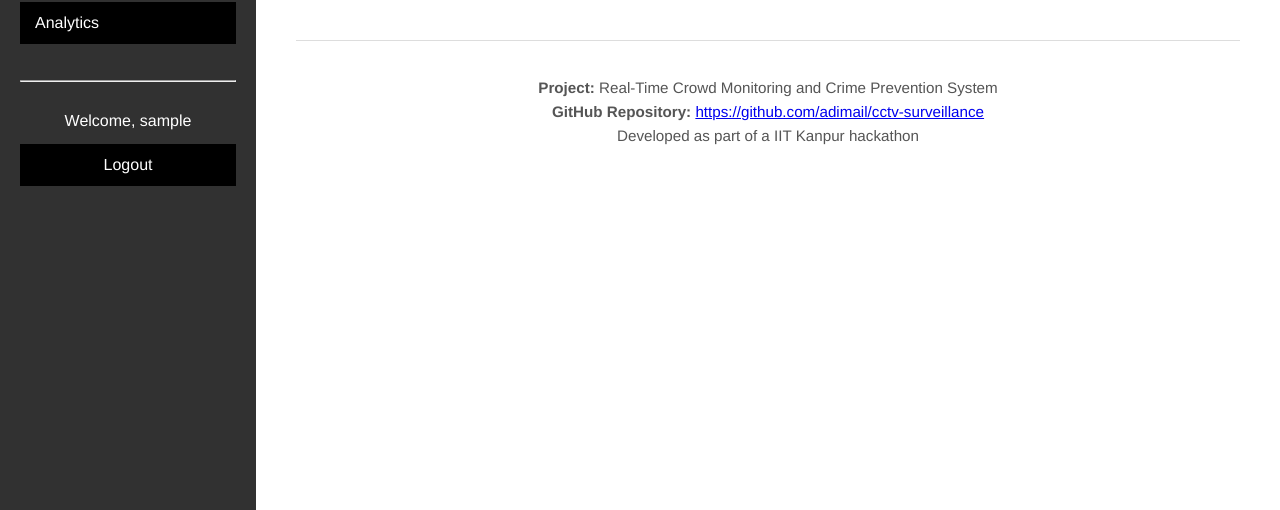
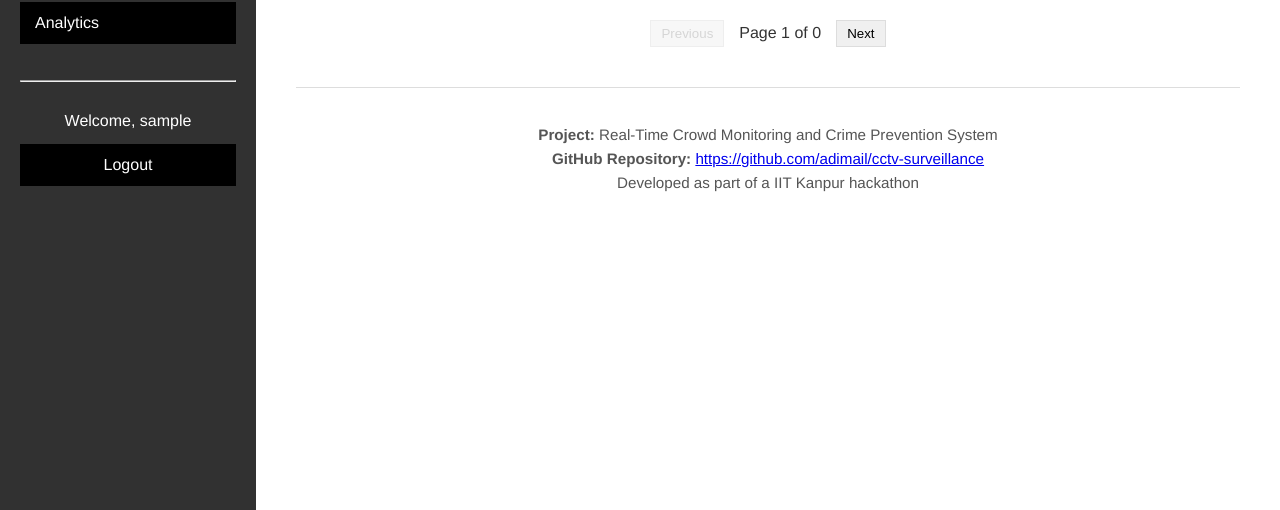
Before and after one commit to adimail/cctv-surveillance, a Flask app: page /history/ in a window 1280 px wide. Shown: the part 290-800 px from the top of the page. Run offline with Flask 3, Linux system fonts and the light colour scheme; the visitor is signed in with stand-in values (Sample User, id 1); data that the repository does not hold is empty.

Commit message:
feat: pagination on /history

```diff
--- a/app/templates/history.html
+++ b/app/templates/history.html
@@ -1,24 +1,45 @@
-{% extends "base.html" %} {% block title %}History - Neural Nexus Dashboard{%
-endblock %} {% block head %} {{ super() }}
-<link
-  rel="stylesheet"
-  href="{{ url_for('static', filename='css/history.css') }}"
-/>
-{% endblock %} {% block content %}
+{% extends "base.html" %}
+
+{% block title %}History - Neural Nexus Dashboard{% endblock %}
+
+{% block head %}
+{{ super() }}
+<link rel="stylesheet" href="{{ url_for('static', filename='css/history.css') }}" />
+<style>
+    .pagination {
+        display: flex;
+        justify-content: center;
+        align-items: center;
+        margin-top: 20px;
+    }
+    .pagination button {
+        margin: 0 5px;
+        padding: 5px 10px;
+        background-color: #f0f0f0;
+        border: 1px solid #ddd;
+        cursor: pointer;
+    }
+    .pagination button:disabled {
+        opacity: 0.5;
+        cursor: not-allowed;
+    }
+    .pagination .page-info {
+        margin: 0 10px;
+    }
+</style>
+{% endblock %}
+
+{% block content %}
 <h1>History</h1>
 <p>
-  This is the history page. Here you can review past anomalies and view system
-  logs.
+    This is the history page. Here you can review past anomalies and view system logs.
 </p>
 
 {% if current_user.role == 'admin' %}
 <p>
-  <a
-    class="button"
-    style="max-width: fit-content"
-    href="{{ url_for('history.add') }}"
-    >Add New Anomaly</a
-  >
+    <a class="button" style="max-width: fit-content" href="{{ url_for('history.add') }}">
+        Add New Anomaly
+    </a>
 </p>
 {% endif %}
 
@@ -28,25 +49,36 @@ endblock %} {% block head %} {{ super() }}
 </div>
 
 <div id="anomaly-history" class="history-table"></div>
+<div id="anomaly-pagination" class="pagination"></div>
+
 <div id="alarm-history" class="history-table" style="display: none"></div>
-{% endblock %} {% block scripts %}
+<div id="alarm-pagination" class="pagination" style="display: none"></div>
+{% endblock %}
+
+{% block scripts %}
 <script>
 var anomalies = {{ anomalies | tojson }};
 var alarmHistory = {{ alarm_history | tojson }};
 
-  function createTable(data, columns) {
+function createPaginatedTable(data, columns, containerId, paginationId, itemsPerPage = 50) {
+    const container = document.getElementById(containerId);
+    const paginationContainer = document.getElementById(paginationId);
+    let currentPage = 1;
+
+    function renderTable(pageData) {
+        container.innerHTML = '';
+
         var table = document.createElement("table");
         table.className = "history-table-content";
         table.style.borderCollapse = "collapse";
         table.style.width = "100%";
 
+        // Create header
         var thead = document.createElement("thead");
         var headerRow = document.createElement("tr");
-
         var th = document.createElement("th");
         th.innerText = "#";
         headerRow.appendChild(th);
-
         columns.forEach(function(col) {
             var th = document.createElement("th");
             th.innerText = col.header;
@@ -56,10 +88,10 @@ endblock %} {% block head %} {{ super() }}
         table.appendChild(thead);
 
         var tbody = document.createElement("tbody");
-    data.forEach(function(item, index) {
+        pageData.forEach(function(item, index) {
             var row = document.createElement("tr");
             var serialCell = document.createElement("td");
-      serialCell.innerText = index + 1;
+            serialCell.innerText = ((currentPage - 1) * itemsPerPage) + index + 1;
             row.appendChild(serialCell);
 
             columns.forEach(function(col) {
@@ -70,7 +102,59 @@ endblock %} {% block head %} {{ super() }}
             tbody.appendChild(row);
         });
         table.appendChild(tbody);
-    return table;
+        container.appendChild(table);
+    }
+
+    function renderPagination() {
+        paginationContainer.innerHTML = '';
+        const totalPages = Math.ceil(data.length / itemsPerPage);
+
+        const prevButton = document.createElement('button');
+        prevButton.innerText = 'Previous';
+        prevButton.disabled = currentPage === 1;
+        prevButton.addEventListener('click', () => {
+            if (currentPage > 1) {
+                currentPage--;
+                updateView();
+            }
+        });
+        paginationContainer.appendChild(prevButton);
+
+        const pageInfo = document.createElement('span');
+        pageInfo.className = 'page-info';
+        pageInfo.innerText = `Page ${currentPage} of ${totalPages}`;
+        paginationContainer.appendChild(pageInfo);
+
+        const nextButton = document.createElement('button');
+        nextButton.innerText = 'Next';
+        nextButton.disabled = currentPage === totalPages;
+        nextButton.addEventListener('click', () => {
+            if (currentPage < totalPages) {
+                currentPage++;
+                updateView();
+            }
+        });
+        paginationContainer.appendChild(nextButton);
+    }
+
+    function updateView() {
+        const startIndex = (currentPage - 1) * itemsPerPage;
+        const endIndex = startIndex + itemsPerPage;
+        const pageData = data.slice(startIndex, endIndex);
+
+        renderTable(pageData);
+        renderPagination();
+    }
+
+    updateView();
+
+    return {
+        updateData: function(newData) {
+            data = newData;
+            currentPage = 1;
+            updateView();
+        }
+    };
 }
 
 var anomalyColumns = [
@@ -97,21 +181,23 @@ endblock %} {% block head %} {{ super() }}
     {header: "Duration", field: "duration"}
 ];
 
-  var anomalyTable = createTable(anomalies, anomalyColumns);
-  document.getElementById("anomaly-history").appendChild(anomalyTable);
-  var alarmTable = createTable(alarmHistory, alarmColumns);
-  document.getElementById("alarm-history").appendChild(alarmTable);
+var anomalyTable = createPaginatedTable(anomalies, anomalyColumns, "anomaly-history", "anomaly-pagination");
+var alarmTable = createPaginatedTable(alarmHistory, alarmColumns, "alarm-history", "alarm-pagination");
 
 document.getElementById("anomalyTab").addEventListener("click", function() {
     document.getElementById("anomaly-history").style.display = "block";
+    document.getElementById("anomaly-pagination").style.display = "flex";
     document.getElementById("alarm-history").style.display = "none";
+    document.getElementById("alarm-pagination").style.display = "none";
     this.classList.add("active");
     document.getElementById("alarmTab").classList.remove("active");
 });
 
 document.getElementById("alarmTab").addEventListener("click", function() {
     document.getElementById("anomaly-history").style.display = "none";
+    document.getElementById("anomaly-pagination").style.display = "none";
     document.getElementById("alarm-history").style.display = "block";
+    document.getElementById("alarm-pagination").style.display = "flex";
     this.classList.add("active");
     document.getElementById("anomalyTab").classList.remove("active");
 });
```
Lines whose indentation alone changed are shown as unchanged.
